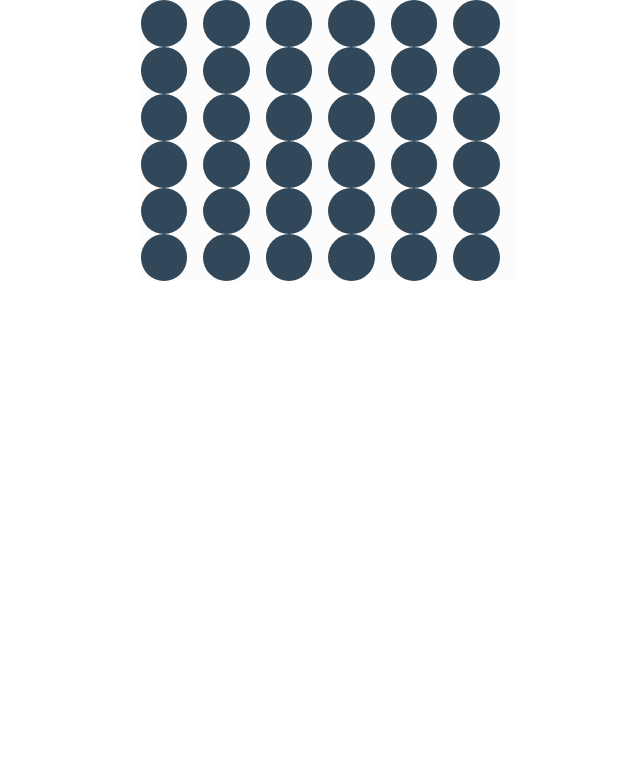
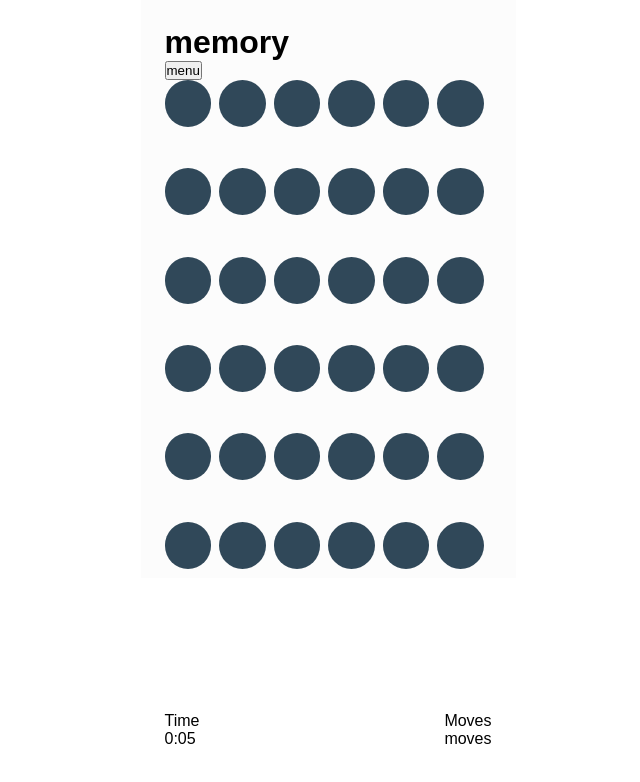
Before and after one commit to AnaMigriauli/Memory-Game-React, a React (Vite) app: page / in a window 1280 px wide. Shown: the top 782 px of the page, without its empty margins (312-952 px from the left). Built offline with nearby package versions, Linux system fonts and the light colour scheme.

Commit message:
added timer

```diff
--- a/src/assets/themes/themes.jsx
+++ b/src/assets/themes/themes.jsx
@@ -6,5 +6,6 @@ export const DefaultColors = {
     cyanBlue: "#7191A5",
     white: "#FCFCFC",
     yellow: "#FDA214",
+    jungleMistLIight: "#DFE7EC",
   },
 };
--- /dev/null
+++ b/src/componenets/CountUpTimer.jsx
@@ -0,0 +1,24 @@
+import { useState, useEffect } from "react";
+const CountUpTimer = () => {
+  const [totalSeconds, setTotalSecons] = useState(0);
+
+  useEffect(() => {
+    if (totalSeconds < 3000) {
+      const intervalId = setInterval(() => {
+        setTotalSecons((prevSec) => prevSec + 1);
+      }, 1000);
+      return () => clearInterval(intervalId);
+    }
+  }, [totalSeconds]);
+
+  const minutes = Math.floor(totalSeconds / 60);
+  const seconds = totalSeconds % 60;
+
+  return (
+    <p>
+      {minutes}:{seconds < 10 ? `0${seconds}` : seconds}{" "}
+    </p>
+  );
+};
+
+export default CountUpTimer;
--- a/src/componenets/CustomSoloPlayer.jsx
+++ b/src/componenets/CustomSoloPlayer.jsx
@@ -1,30 +1,48 @@
-import { useState } from "react";
+import { useEffect, useState } from "react";
 import styled from "styled-components";
 import { v4 as uuidv4 } from "uuid";
+import CountUpTimer from "./CountUpTimer";
 
 const CustomSoloPlayer = () => {
   const [selectedCards, setSelectedCards] = useState([]);
   const [cardSet, setCardSet] = useState(generateCardSet());
   const [matchedPair, setMatchedPair] = useState([]);
-  // const [isShown, setIsSown] = useState(false);
+  const [isWaiting, setIsWaiting] = useState(false);
+
   function generateCardSet() {
     const values = Array.from({ length: 18 }, (_, index) => index + 1);
 
     const pairedValues = values.flatMap((value) => [
-      { id: uuidv4(), value, matched: false, isShown: false },
-      { id: uuidv4(), value, matched: false, isShown: false },
+      {
+        id: uuidv4(),
+        value,
+        matched: false,
+        isShown: false,
+        flashYellow: false,
+      },
+      {
+        id: uuidv4(),
+        value,
+        matched: false,
+        isShown: false,
+        flashYellow: false,
+      },
     ]);
 
     // Shuffle the Numbers
     return pairedValues.sort(() => 0.5 - Math.random());
   }
 
-  const checkCards = (value, id) => {
+  const checkCards = (value, id, matched, isShown) => {
+    if (matched || isShown || selectedCards.length === 2 || isWaiting) {
+      return;
+    }
     if (selectedCards.length < 2) {
       setSelectedCards((prevSelectedCard) => [
         ...prevSelectedCard,
         { value, id },
       ]);
+
       setCardSet((prevSet) => {
         return prevSet.map((card) => {
           if (card.id === id) {
@@ -35,52 +53,138 @@ const CustomSoloPlayer = () => {
       });
     }
   };
-  const mutchSelectedCards = () => {
+
+  useEffect(() => {
     if (selectedCards.length === 2) {
+      setIsWaiting(true);
       if (selectedCards[0].value === selectedCards[1].value) {
+        markCardsToFlashYellow();
+
+        setTimeout(() => {
+          removeYellowFlashFromCards();
           setMatchedPair((prevMatchedPair) => [
             ...prevMatchedPair,
-          selectedCards[0].id,
-          selectedCards[1].id,
+            selectedCards[0].value,
+            selectedCards[1].value,
           ]);
+          setCardSet((prevSet) => {
+            return prevSet.map((card) => {
+              if (
+                card.value === selectedCards[0].value &&
+                card.value === selectedCards[1].value
+              ) {
+                return { ...card, matched: true };
+              }
+              return card;
+            });
+          });
+        }, 500);
+      } else {
+        setTimeout(() => {
+          setCardSet((prevSet) => {
+            return prevSet.map((card) => {
+              if (
+                card.id === selectedCards[0].id ||
+                card.id === selectedCards[1].id
+              ) {
+                return { ...card, isShown: false };
+              }
+              return card;
+            });
+          });
+        }, 1500);
       }
       setSelectedCards([]);
+      setTimeout(() => setIsWaiting(false), 1500);
     }
-  };
-  mutchSelectedCards();
+  }, [selectedCards]);
 
-  console.log(cardSet);
+  function markCardsToFlashYellow() {
+    setCardSet((prevSet) =>
+      prevSet.map((card) => {
+        if (
+          card.value === selectedCards[0].value ||
+          card.value === selectedCards[1].value
+        ) {
+          return { ...card, flashYellow: true };
+        }
+        return card;
+      })
+    );
+  }
+
+  function removeYellowFlashFromCards() {
+    setCardSet((preSet) =>
+      preSet.map((card) => {
+        if (card.flashYellow) {
+          return { ...card, flashYellow: false };
+        }
+        return card;
+      })
+    );
+  }
   return (
+    <SoloPlayerGameBoard>
+      <div>
+        <h1>memory</h1>
+        <button>menu</button>
+      </div>
       <GameBoard>
         {cardSet.map((el) => (
           <Card
             key={el.id}
             onClick={() => {
-            checkCards(el.value, el.id);
+              checkCards(el.value, el.id, el.matched, el.isShown);
             }}
-          isFlipped={el.isShown}
+            isflipped={el.isShown}
+            matched={el.matched}
           >
-          <div>{el.isShown ? <Back>{el.value}</Back> : <Front></Front>}</div>
+            <div>
+              {el.isShown ? (
+                <Back matched={el.matched} flashyellow={el.flashYellow}>
+                  {el.value}
+                </Back>
+              ) : (
+                <Front></Front>
+              )}
+            </div>
           </Card>
         ))}
       </GameBoard>
+      <TimerMoves>
+        <div>
+          <p>Time</p>
+          <CountUpTimer />
+        </div>
+        <div>
+          <p>Moves</p>
+          <p>moves</p>
+        </div>
+      </TimerMoves>
+    </SoloPlayerGameBoard>
   );
 };
 
 export default CustomSoloPlayer;
+const SoloPlayerGameBoard = styled.div`
+  width: 375px;
+  padding: 24px;
+  background-color: ${({ theme }) => theme.colors.white};
+`;
 
 const GameBoard = styled.div`
-  width: 375px;
   height: 100%;
-  background-color: ${({ theme }) => theme.colors.white};
   display: grid;
   grid-template-columns: repeat(6, 1fr);
+  margin-bottom: 102.12px;
 `;
 
 const Card = styled.div`
+  margin-bottom: 9.12px;
   width: 46.878px;
   height: 46.878px;
-  cursor: pointer;
+  cursor: ${({ isflipped, matched }) =>
+    isflipped || matched ? "not-allowed" : "pointer"};
   position: relative;
   div {
     border-radius: 41px;
@@ -89,7 +193,7 @@ const Card = styled.div`
     position: absolute;
     transform-style: preserve-3d;
     transition: all 0.5s ease;
-    transform: rotateY(${(props) => (props.isFlipped ? "180deg" : "0deg")});
+    transform: rotateY(${({ isflipped }) => (isflipped ? "180deg" : "0deg")});
   }
 `;
 
@@ -106,10 +210,20 @@ const Back = styled.div`
   height: 100%;
   position: absolute;
   backface-visibility: hidden;
-  background-color: ${({ theme }) => theme.colors.blueWood};
+  background-color: ${({ theme, matched, flashyellow }) =>
+    flashyellow
+      ? theme.colors.yellow
+      : matched
+      ? theme.colors.jungleMist
+      : theme.colors.blueWood};
   color: ${({ theme }) => theme.colors.white};
   display: flex;
   align-items: center;
   justify-content: center;
   transform: rotateY(180deg);
 `;
+
+const TimerMoves = styled.div`
+  display: flex;
+  justify-content: space-between;
+`;
```
Also changed, not shown: src/componenets/StartGame.jsx (renamed from src/componenets/MainPage.jsx, +4 -4 lines). Lines whose indentation alone changed are shown as unchanged.
